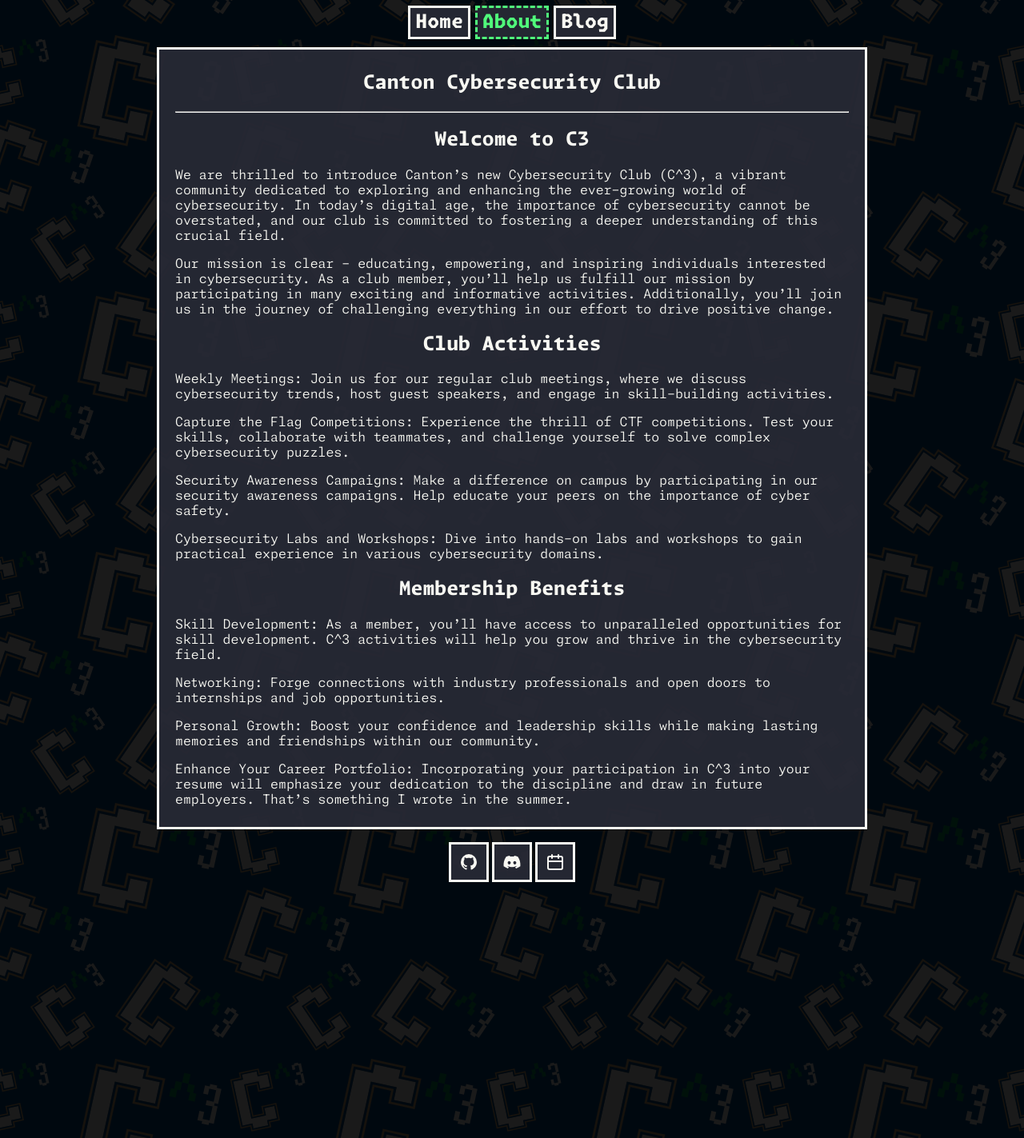
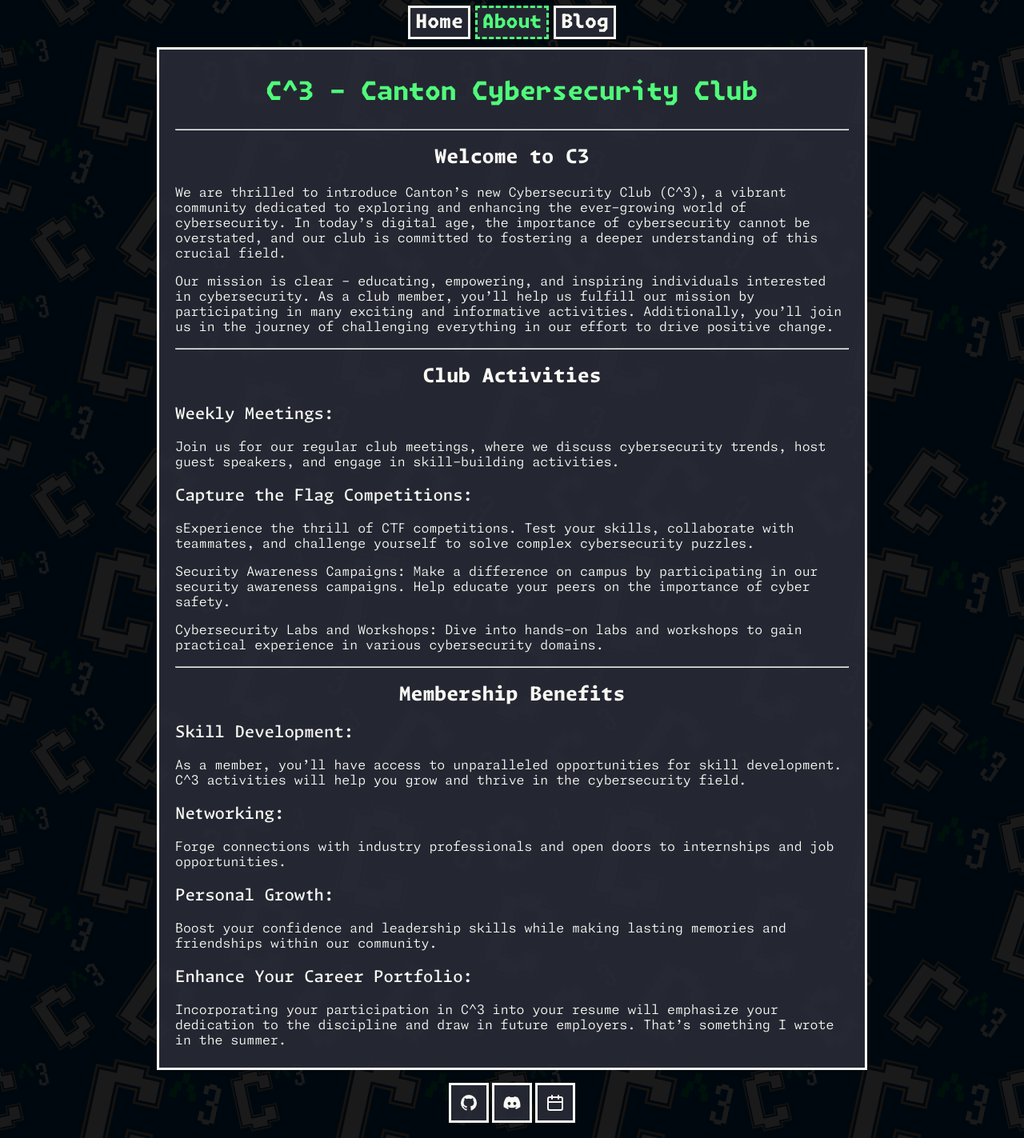
Before and after one commit to Canton-Cybersecurity-Club/Canton-Cybersecurity-Club.github.io, a Jekyll site: the page built from about.markdown, in a window 1280 px wide. Shown: the whole page at 80% size. Built offline with Jekyll 4.4.1, drawn with Linux system fonts in a browser that asks for light colours.

Commit message:
removed uneeded photos and changed the about page again.

```diff
--- a/about.markdown
+++ b/about.markdown
@@ -3,29 +3,44 @@ layout: default
 title: About | C^3
 permalink: /about/
 ---
-## Canton Cybersecurity Club
+# C^3 - Canton Cybersecurity Club
+
 ---
 
 ## Welcome to C3
+
 We are thrilled to introduce Canton’s new Cybersecurity Club (C^3), a vibrant community dedicated to exploring and enhancing the ever-growing world of cybersecurity. In today's digital age, the importance of cybersecurity cannot be overstated, and our club is committed to fostering a deeper understanding of this crucial field.
 
 Our mission is clear – educating, empowering, and inspiring individuals interested in cybersecurity. As a club member, you'll help us fulfill our mission by participating in many exciting and informative activities. Additionally, you'll join us in the journey of challenging everything in our effort to drive positive change.
 
+---
+
 ## Club Activities
-Weekly Meetings: Join us for our regular club meetings, where we discuss cybersecurity trends, host guest speakers, and engage in skill-building activities.
 
-Capture the Flag Competitions: Experience the thrill of CTF competitions. Test your skills, collaborate with teammates, and challenge yourself to solve complex cybersecurity puzzles.
+### Weekly Meetings:
+
+Join us for our regular club meetings, where we discuss cybersecurity trends, host guest speakers, and engage in skill-building activities.
+
+### Capture the Flag Competitions:
+sExperience the thrill of CTF competitions. Test your skills, collaborate with teammates, and challenge yourself to solve complex cybersecurity puzzles.
 
 Security Awareness Campaigns: Make a difference on campus by participating in our security awareness campaigns. Help educate your peers on the importance of cyber safety.
 
 Cybersecurity Labs and Workshops: Dive into hands-on labs and workshops to gain practical experience in various cybersecurity domains.
 
+---
+
 ## Membership Benefits
-Skill Development: As a member, you'll have access to unparalleled opportunities for skill development. C^3 activities will help you grow and thrive in the cybersecurity field.
 
-Networking: Forge connections with industry professionals and open doors to internships and job opportunities.
+### Skill Development:
+As a member, you'll have access to unparalleled opportunities for skill development. C^3 activities will help you grow and thrive in the cybersecurity field.
 
-Personal Growth: Boost your confidence and leadership skills while making lasting memories and friendships within our community.
+### Networking:
+Forge connections with industry professionals and open doors to internships and job opportunities.
 
-Enhance Your Career Portfolio: Incorporating your participation in C^3 into your resume will emphasize your dedication to the discipline and draw in future employers.
+### Personal Growth:
+Boost your confidence and leadership skills while making lasting memories and friendships within our community.
+
+### Enhance Your Career Portfolio:
+Incorporating your participation in C^3 into your resume will emphasize your dedication to the discipline and draw in future employers.
 That’s something I wrote in the summer.
```
Also changed, not shown: assets/images/LogoPattern-Dark.png (deleted), assets/images/LogoPattern-Dark90.png (deleted), assets/images/LogoPattern.png (deleted), assets/images/ccubedlogoDark.png (deleted).
